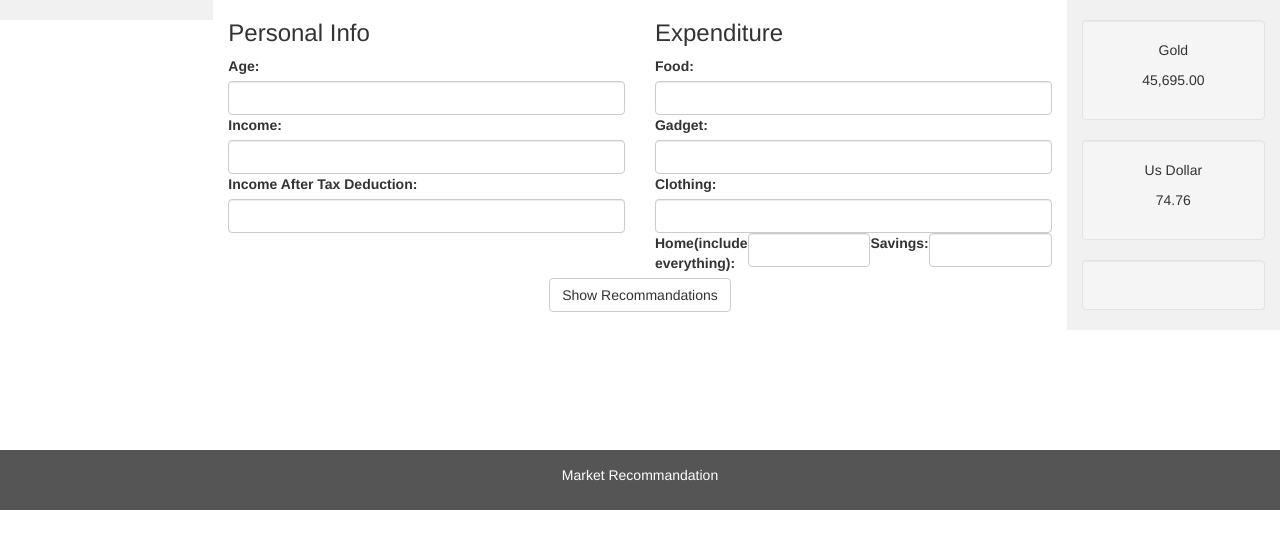
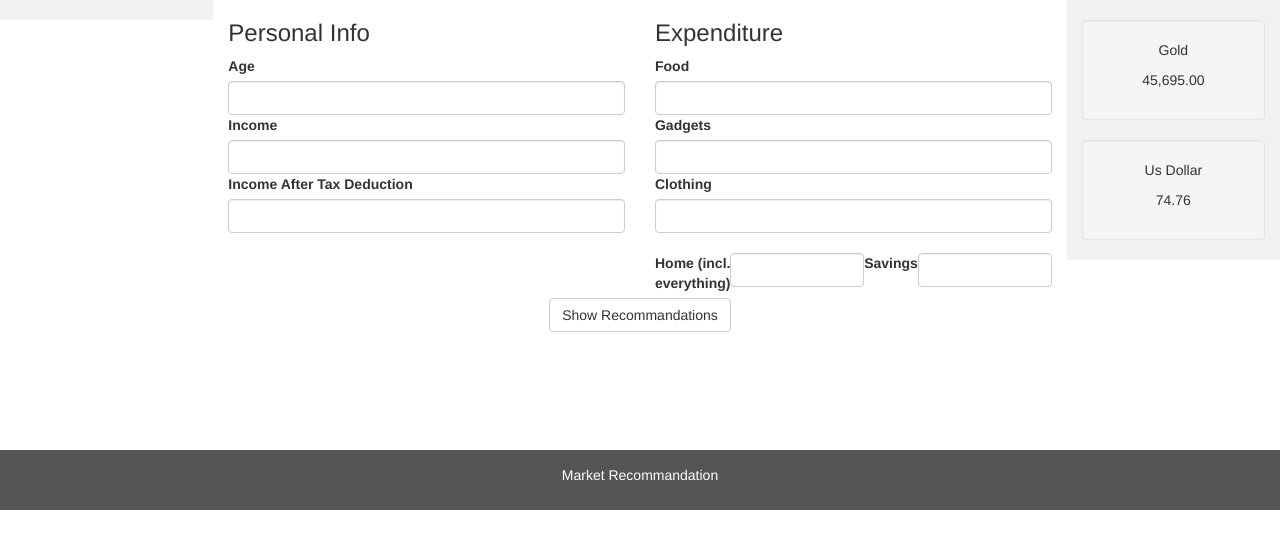
Before and after one commit to kawavil/customer_segmentation, a Flask app: template templates/home.html in a window 1280 px wide. Shown: the part 52-601 px from the top of the page. Run offline with Flask 2, Linux system fonts and the light colour scheme; the template is opened without the code that fills it, so the values that code supplies are empty; parts of the project's set-up code (start-up, migrations or seed data) failed here and were passed over; some libraries are stand-ins or nearby versions.

Commit message:
adding few changes in template file

```diff
--- a/stockinfo_retrive.py
+++ b/stockinfo_retrive.py
@@ -6,8 +6,6 @@ import requests
 
 def get_price(url):
     url_contents = requests.get(url)
-    # print(url_contents)
-
     soup = BeautifulSoup(url_contents.content, "html.parser")
     div = soup.find("div", {"class": "YMlKec fxKbKc"})
     price = div.text
@@ -30,5 +28,5 @@ def get_quotes():
         pricedict[index] = price
         print(index)
 
-    print("You can now run the server")
+    print("Now you can run the server")
     return pricedict
--- a/templates/home.html
+++ b/templates/home.html
@@ -89,26 +89,26 @@
             <div class="col-sm-6">
               <h3>Personal Info</h3>
 
-              <label for="age">Age:</label>
+              <label for="age">Age</label>
               <input type="number" class="form-control" id="age" name="age">
-              <label for="income">Income:</label>
+              <label for="income">Income</label>
               <input type="number" class="form-control" id="income">
-              <label for="incomeaftertex">Income After Tax Deduction:</label>
+              <label for="incomeaftertex">Income After Tax Deduction</label>
               <input type="number" class="form-control" id="incomeaftertex">
             </div>
             <div class="col-sm-6">
               <h3>Expenditure</h3>
 
-              <label for="food">Food:</label>
+              <label for="food">Food</label>
               <input type="number" class="form-control" id="food" name="food">
-              <label for="gadget">Gadget:</label>
+              <label for="gadget">Gadgets</label>
               <input type="number" class="form-control" id="gadget" name="gadget">
-              <label for="clothing">Clothing:</label>
-              <input type="number" class="form-control" id="clothing" name="clothing">
+              <label for="clothing">Clothing</label>
+              <input type="number" class="form-control" id="clothing" name="clothing"><br>
               <div style="display: flex;">
-                <label for="homeexp">Home(include everything):</label>
+                <label for="homeexp">Home (incl. everything)</label>
                 <input type="number" class="form-control" id="homeexp">
-                <label for="savings">Savings:</label>
+                <label for="savings">Savings</label>
                 <input type="number" class="form-control" id="savings" name="savings">
               </div>
             </div>
@@ -123,7 +123,7 @@
         {% if result %}
         <center>
           <h3>{{ result }}</h3>
-          <h5>Want to save more click on Button below</h5>
+          <h5>Want to save more?</h5>
           <button data-toggle="modal" data-target="#myModal" class="btn btn-default text-center">Save More</button>
         </center>
         {% endif %}
@@ -140,9 +140,6 @@
         <div class="well">
           <p>Us Dollar</p>
           <p>74.76</p>
-        </div>
-        <div class="well">
-          <p></p>
         </div>
       </div>
     </div>
```
Also changed, not shown: app.py (+4 -11 lines).
